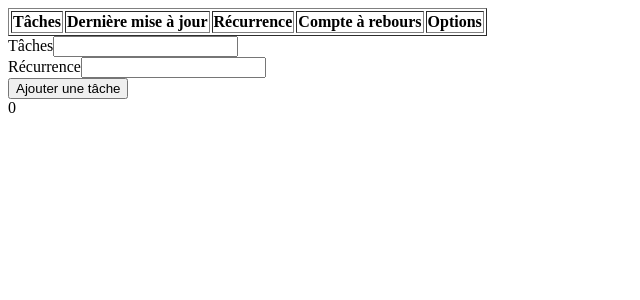
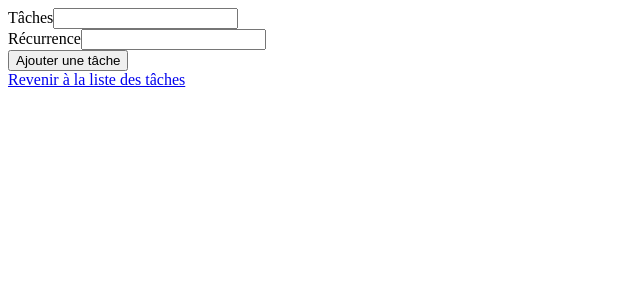
Before and after one commit to jonathanlevaillant/countdown, a React (Create React App) app: page /add in a window 1280 px wide. Shown: the top 300 px of the page, without its empty margins (0-640 px from the left). Built offline with nearby package versions, Linux system fonts and the light colour scheme.

Commit message:
add react router

```diff
--- a/package.json
+++ b/package.json
@@ -22,6 +22,7 @@
     "react": "^16.12.0",
     "react-dom": "^16.12.0",
     "react-redux": "^7.1.3",
+    "react-router-dom": "^5.1.2",
     "react-scripts": "3.2.0",
     "redux": "^4.0.4"
   },
--- a/src/components/AddTodo.js
+++ b/src/components/AddTodo.js
@@ -1,5 +1,6 @@
 import React, { useState } from 'react';
 import { useDispatch } from 'react-redux';
+import { Link, useHistory } from 'react-router-dom';
 
 import { addTodo } from '../actions/todos';
 
@@ -7,23 +8,34 @@ const AddTodo = () => {
   const [text, setText] = useState('');
   const [recurrence, setRecurrence] = useState('');
   const dispatch = useDispatch();
+  const history = useHistory();
 
   const handleSubmit = e => {
     e.preventDefault();
 
     dispatch(addTodo(text, recurrence));
+    history.push('/');
   };
 
   return (
+    <>
       <form onSubmit={handleSubmit}>
         <label htmlFor="text">Tâches</label>
         <input id="text" type="text" onChange={e => setText(e.target.value)} value={text} required />
         <br />
         <label htmlFor="recurrence">Récurrence</label>
-      <input id="recurrence" type="number" onChange={e => setRecurrence(e.target.value)} value={recurrence} required />
+        <input
+          id="recurrence"
+          type="number"
+          onChange={e => setRecurrence(e.target.value)}
+          value={recurrence}
+          required
+        />
         <br />
         <button type="submit">Ajouter une tâche</button>
       </form>
+      <Link to="/">Revenir à la liste des tâches</Link>
+    </>
   );
 };
 
--- a/src/components/AlertCounter.js
+++ b/src/components/AlertCounter.js
@@ -4,7 +4,7 @@ import { useSelector } from 'react-redux';
 const AlertCounter = () => {
   const counter = useSelector(state => state.todos.filter(todo => todo.hasExpired)).length;
 
-  return <div>{counter}</div>;
+  return counter > 0 && <p>Compteur d'alertes : {counter}</p>;
 };
 
 export default AlertCounter;
--- a/src/components/App.js
+++ b/src/components/App.js
@@ -1,15 +1,7 @@
 import React from 'react';
 
-import TodoList from './TodoList';
-import AddTodo from './AddTodo';
-import AlertCounter from './AlertCounter';
+import Routing from '../containers/Routing';
 
-const App = () => (
-  <>
-    <TodoList />
-    <AddTodo />
-    <AlertCounter />
-  </>
-);
+const App = () => <Routing />;
 
 export default App;
--- a/src/components/TodoList.js
+++ b/src/components/TodoList.js
@@ -1,12 +1,15 @@
 import React from 'react';
 import { useSelector } from 'react-redux';
+import { Link } from 'react-router-dom';
 
 import Todo from './Todo';
+import AlertCounter from './AlertCounter';
 
 const TodoList = () => {
   const todos = useSelector(state => state.todos);
 
   return (
+    <>
       <table border="1">
         <thead>
           <tr>
@@ -27,6 +30,9 @@ const TodoList = () => {
           })}
         </tbody>
       </table>
+      <AlertCounter />
+      <Link to="/add">Ajouter une tâche</Link>
+    </>
   );
 };
 
--- /dev/null
+++ b/src/containers/Routing.js
@@ -0,0 +1,18 @@
+import React from 'react';
+import { BrowserRouter as Router, Route, Switch } from 'react-router-dom';
+
+import TodoList from '../components/TodoList';
+import AddTodo from '../components/AddTodo';
+
+const Routing = () => {
+  return (
+    <Router>
+      <Switch>
+        <Route exact path="/" component={TodoList} />
+        <Route path="/add" component={AddTodo} />
+      </Switch>
+    </Router>
+  );
+};
+
+export default Routing;
```
Also changed, not shown: 1 other file (tests, documents, lock files or other folders). Lines whose indentation alone changed are shown as unchanged.
